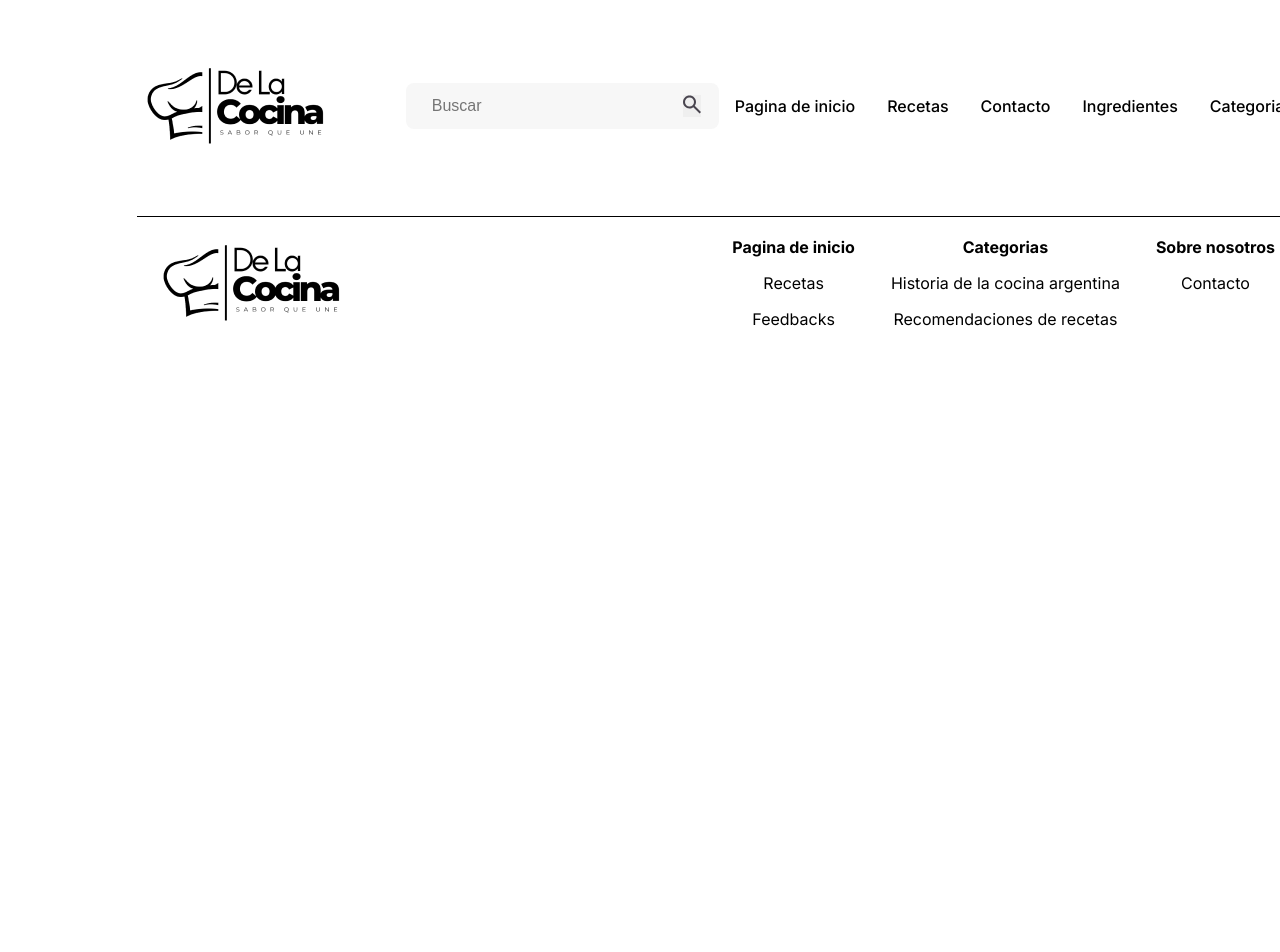
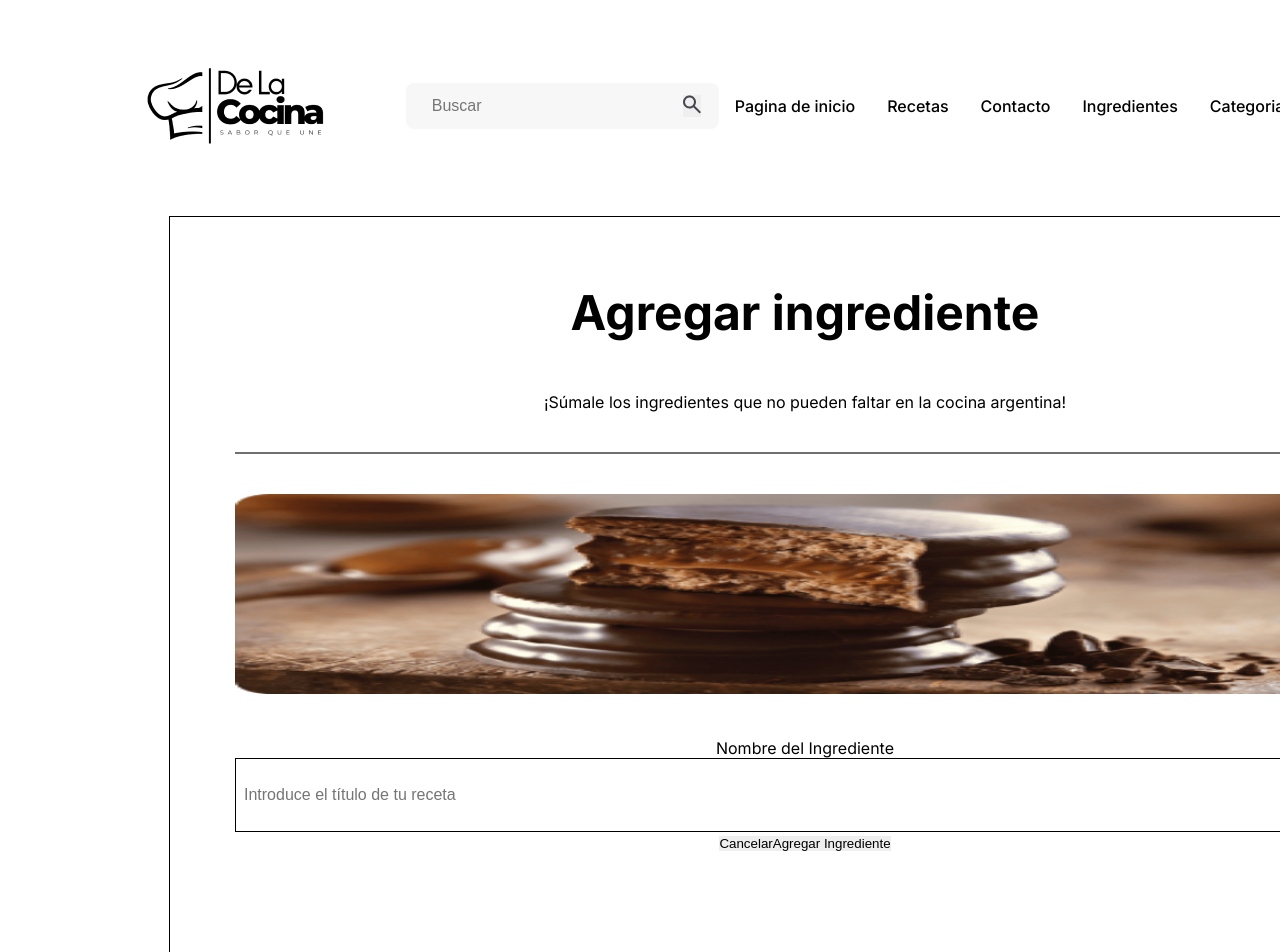
Before and after one commit to joao-victor-f/receitas-projeto-de-ensino, a React (Vite) app: page /criar-igredientes in a window 1280 px wide. Shown: the top 952 px of the page. Before the commit the page ends 800 px from the top, so only its background shows below. Built offline with nearby package versions, Linux system fonts and the light colour scheme.

Commit message:
Criação do módulo de criar ingredientes para posterior estilização

```diff
--- a/src/paginas/criarigredientes/CriarIgredientes.tsx
+++ b/src/paginas/criarigredientes/CriarIgredientes.tsx
@@ -1,8 +1,27 @@
 import React from "react";
+import styles from "./criar-igredientes.module.css";
+import imagem from "../../assets/alfajor.jpg";
 
 export default function CriarIgredientes() {
     return (
         <>
+            <div id={styles.moduloExternoCriarIgredientes}>
+                <div id={styles.moduloInternoCriarIgredientes}>
+                    <h1 id={styles.tituloCriarIgrediente}>Agregar ingrediente</h1>
+                    <p id={styles.descricaoCriarIgredientes}>¡Súmale los ingredientes que no pueden faltar en la cocina argentina!</p>
+                    <div id={styles.linhaDivisoria}></div>
+                    {/* As dimensões definidas para a imagem são provisórias. Servem somente para saber como fica o resultado. Elas
+                    devem ser retiradas posteriormente para que se coloque uma imagem já com as dimensões definidas.
+                    */}
+                    <img src={imagem} width="1140px" height="200px" alt="Criar igredientes" id={styles.imagemCriarIgredientes} />
+                    <div id={styles.moduloInputNomeIngrediente}>
+                        <label for="">Nombre del Ingrediente</label>
+                        <input type="text" id={styles.nomeIngrediente} placeholder="Introduce el título de tu receta"/>
+                    </div>
+                    <button>Cancelar</button>
+                    <button>Agregar Ingrediente</button>
+                </div>
+            </div>
         </>
     )
 }
--- a/src/paginas/criarigredientes/criar-igredientes.module.css
+++ b/src/paginas/criarigredientes/criar-igredientes.module.css
@@ -0,0 +1,41 @@
+#moduloExternoCriarIgredientes {
+    width: 1272px;
+    height: 864px;
+    margin: 0 auto;
+    border: 1px solid black;
+}
+
+#moduloInternoCriarIgredientes {
+    width: 1140px;
+    margin: 66px auto 0 auto;
+}
+
+#tituloCriarIgrediente {
+    font-size: 48px;
+    text-align: center;
+}
+
+#descricaoCriarIgredientes {
+    margin-top: 50px;
+}
+
+#linhaDivisoria {
+    background-color: #6F6F6F;
+    width: 1140px;
+    height: 2px;
+    margin-top: 40px;
+}
+
+#imagemCriarIgredientes {
+    margin-top: 40px;
+}
+
+#nomeIngrediente {
+    width: 1140px;
+    height: 74px;
+    border: 1px solid black;
+}
+
+#moduloInputNomeIngrediente {
+    margin-top: 40px;
+}
```
